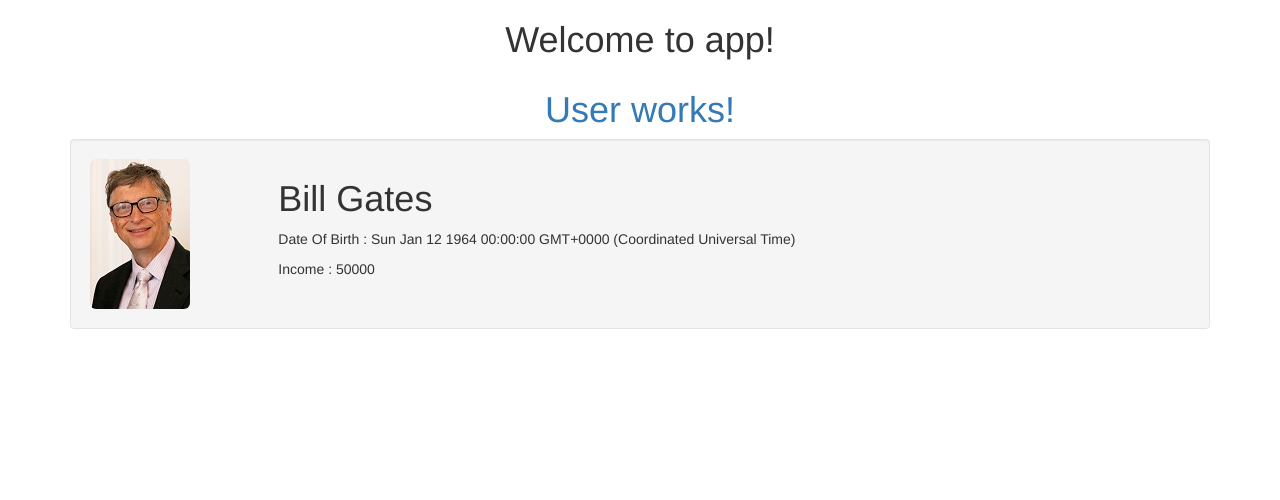
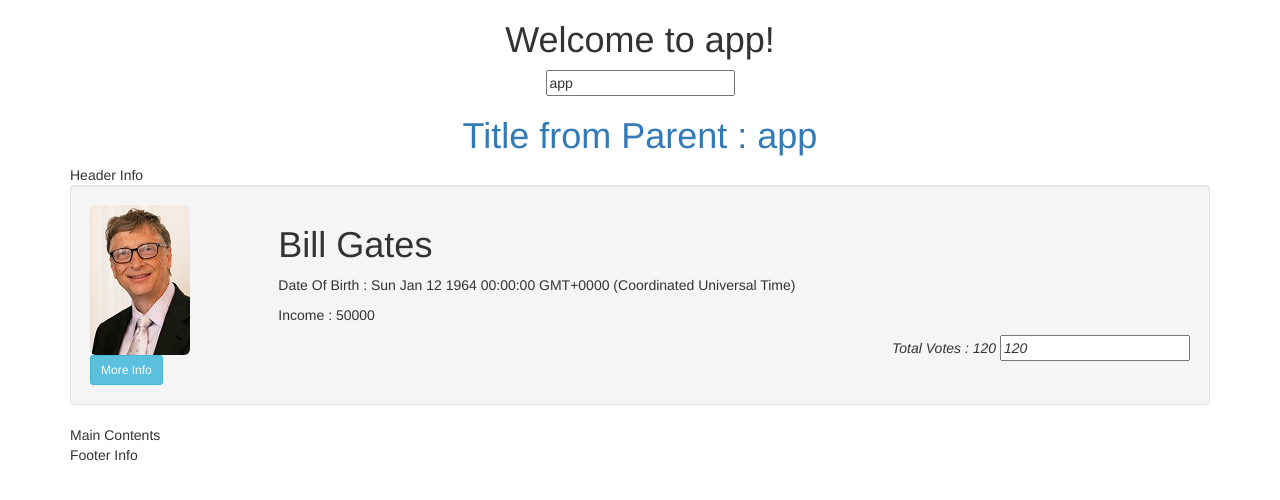
Before and after one commit to synergy2411/sg3-demo, an Angular app: page / in a window 1280 px wide. Shown: the top 500 px of the page. Built offline with nearby package versions, Linux system fonts and the light colour scheme.

Commit message:
data model added

```diff
--- a/src/app/app.component.html
+++ b/src/app/app.component.html
@@ -3,6 +3,11 @@
   <h1>
     Welcome to {{ title }}!
   </h1>
+  <input type="text" [(ngModel)]="title">
 
  </div>
- <app-user></app-user>
+ <app-user [abc]="title" [user]="user">
+   <header>Header Info</header>
+   <main class="section">Main Contents</main>
+   <footer>Footer Info</footer>
+ </app-user>
--- a/src/app/app.component.ts
+++ b/src/app/app.component.ts
@@ -1,4 +1,6 @@
 import { Component } from '@angular/core';
+import { USER_DATA } from './data/user-data';
+import { User } from './model/user';
 
 @Component({
   selector: 'app-root',
@@ -7,4 +9,11 @@ import { Component } from '@angular/core';
 })
 export class AppComponent {
   title = 'app';
+  user : User;
+  constructor(){
+
+  }
+  ngOnInit(){
+    this.user = USER_DATA;
+  }
 }
--- a/src/app/app.module.ts
+++ b/src/app/app.module.ts
@@ -1,6 +1,6 @@
 import { BrowserModule } from '@angular/platform-browser';
 import { NgModule } from '@angular/core';
-
+import { FormsModule } from '@angular/forms';
 
 import { AppComponent } from './app.component';
 import { UserComponent } from './user/user.component';
@@ -12,7 +12,8 @@ import { UserComponent } from './user/user.component';
     UserComponent
   ],
   imports: [
-    BrowserModule
+    BrowserModule,
+    FormsModule
   ],
   providers: [],
   bootstrap: [AppComponent]
--- /dev/null
+++ b/src/app/data/user-data.ts
@@ -0,0 +1,12 @@
+import { User } from "../model/user";
+
+export const USER_DATA : User = {
+    firstName : "Bill",
+    lastName : "Gates",
+    dob : new Date("Jan 12, 1964"),
+    income  : 50000,
+    isWorking : true,
+    company : "Microsoft",
+    image : 'assets/images/bill.jpg',
+    votes : 120
+  }
--- /dev/null
+++ b/src/app/model/user.ts
@@ -0,0 +1,10 @@
+export interface User {
+    firstName : string;
+    lastName : string;
+    dob : Date;
+    income  : number;
+    isWorking : boolean;
+    company : string;
+    image : string;
+    votes : number;
+}
--- a/src/app/user/user.component.html
+++ b/src/app/user/user.component.html
@@ -1,7 +1,12 @@
 <div class="container">
     <h1 class="text-center text-primary">
-        User works!
+        Title from Parent : {{ title }}
     </h1>
+</div>
+
+<!-- Data Projection -->
+<div class="container">
+    <ng-content select="header"></ng-content>
 </div>
 
 <div class="container">
@@ -10,13 +15,30 @@
             <div class="row">
                 <div class="col-xs-2 col-sm-2 col-md-2">
                     <img [src]="user.image" class="img-responsive img-rounded" >
+                    <button
+                        (click)="moreInfo(user)"
+                        class="btn btn-info btn-sm">More Info</button>
                 </div>
                 <div class="col-xs-10 col-sm-10 col-md-10">
                     <h1>{{ user.firstName }} {{ user.lastName }}</h1>
                     <p>Date Of Birth : {{ user.dob }}</p>
                     <p>Income : {{ user.income }}</p>
+                    <em class=pull-right>
+                        Total Votes  : {{ user.votes }}
+                        <!-- <input type="number"
+                            [value]="user.votes"
+                            (change)="user.votes=$event.target.value"> -->
+                        <input type="number" [(ngModel)]="user.votes">
+                        <!-- input type="number" [ngModel]="user.votes" (ngModelChange)="$event" -->
+                    </em>
                 </div>
             </div>
         </li>
     </ul>
 </div>
+<div class="container">
+    <ng-content select=".section"></ng-content>
+</div>
+<div class="container">
+    <ng-content select="footer"></ng-content>
+</div>
--- a/src/app/user/user.component.ts
+++ b/src/app/user/user.component.ts
@@ -1,18 +1,47 @@
-import { Component } from '@angular/core';
+import {
+    Component, Input,
+    OnChanges,
+    SimpleChanges,
+    OnInit,
+    DoCheck,
+    AfterContentInit,
+    AfterContentChecked,
+    AfterViewInit,
+    AfterViewChecked,
+    OnDestroy
+} from '@angular/core';
+import { User } from '../model/user';
 
 @Component({
-    selector : 'app-user',
-   // template : `<h1>User Component Loaded!!</h1>`
-   templateUrl : './user.component.html'
+    selector: 'app-user',
+    // template : `<h1>User Component Loaded!!</h1>`
+    templateUrl: './user.component.html'
 })
-export class UserComponent{
-    user = {
-        firstName : "Bill",
-        lastName : "Gates",
-        dob : new Date("Jan 12, 1964"),
-        income  : 50000,
-        isWorking : true,
-        company : "Microsoft",
-        image : 'assets/images/bill.jpg'
+export class UserComponent implements OnChanges,
+    OnInit,
+    DoCheck,
+    AfterContentChecked,
+    AfterContentInit,
+    AfterViewInit,
+    AfterViewChecked,
+    OnDestroy {
+    @Input('abc') title: string;
+    @Input('user') user: User;
+
+    moreInfo(user: User) {
+        alert(`${user.firstName} is working with ${user.company} !!`);
     }
+    constructor(){console.log("Constructor!")}
+    ngOnChanges(changes: SimpleChanges) {
+        console.log('ngOnChanges fired!')
+        console.log(changes);
+    }
+    ngOnInit() { console.log("ngOnInit") }
+    ngDoCheck() { console.log("ngDoCheck") }
+    ngAfterContentChecked() { console.log("ngAfterContentChecked") }
+    ngAfterContentInit() { console.log("ngAfterContentInit") }
+    ngAfterViewInit() { console.log("ngAfterViewInit") }
+    ngAfterViewChecked() { console.log("ngAfterViewChecked") }
+    ngOnDestroy() { console.log("ngOnDestroy") }
+
 }
```
